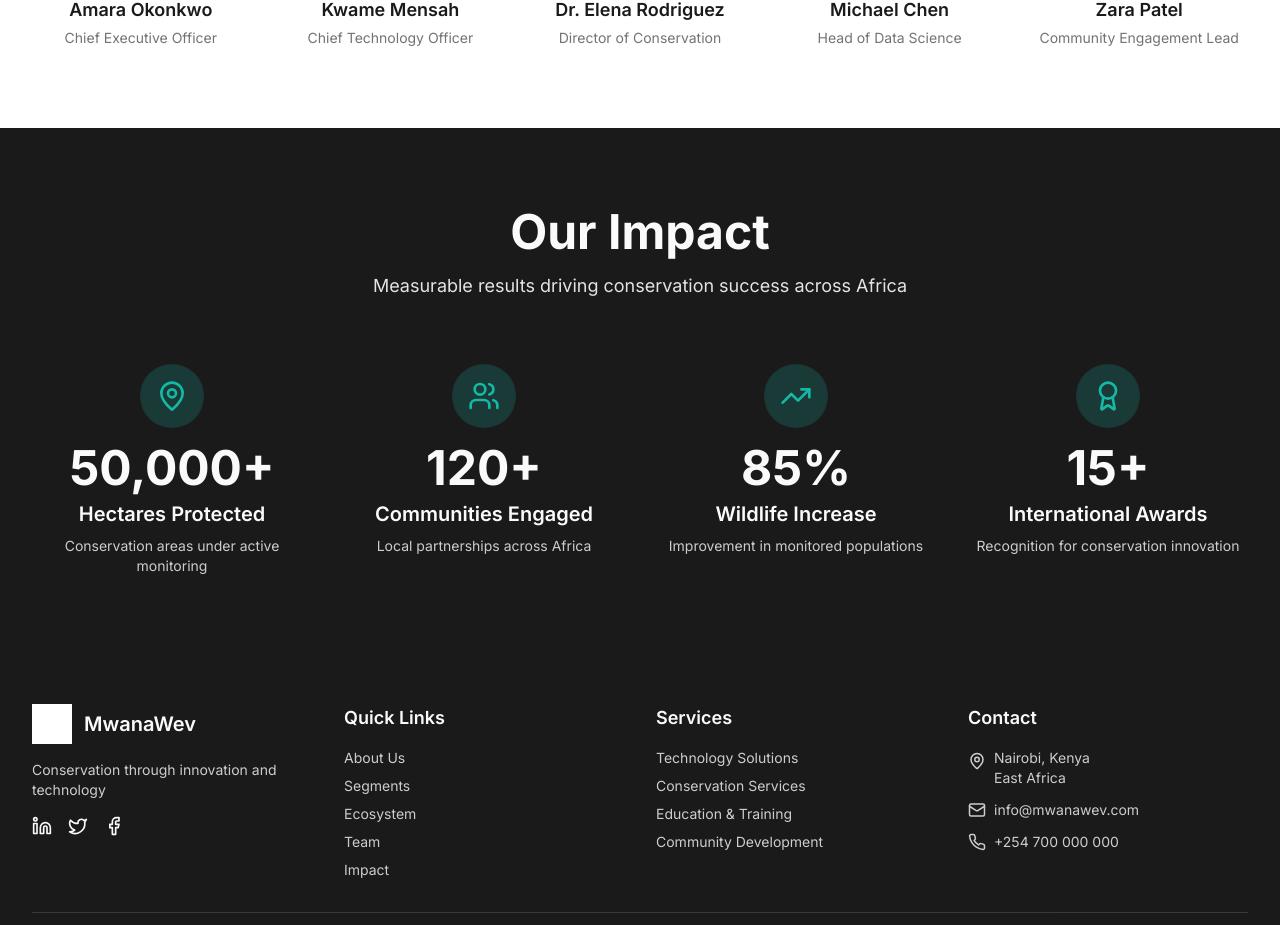
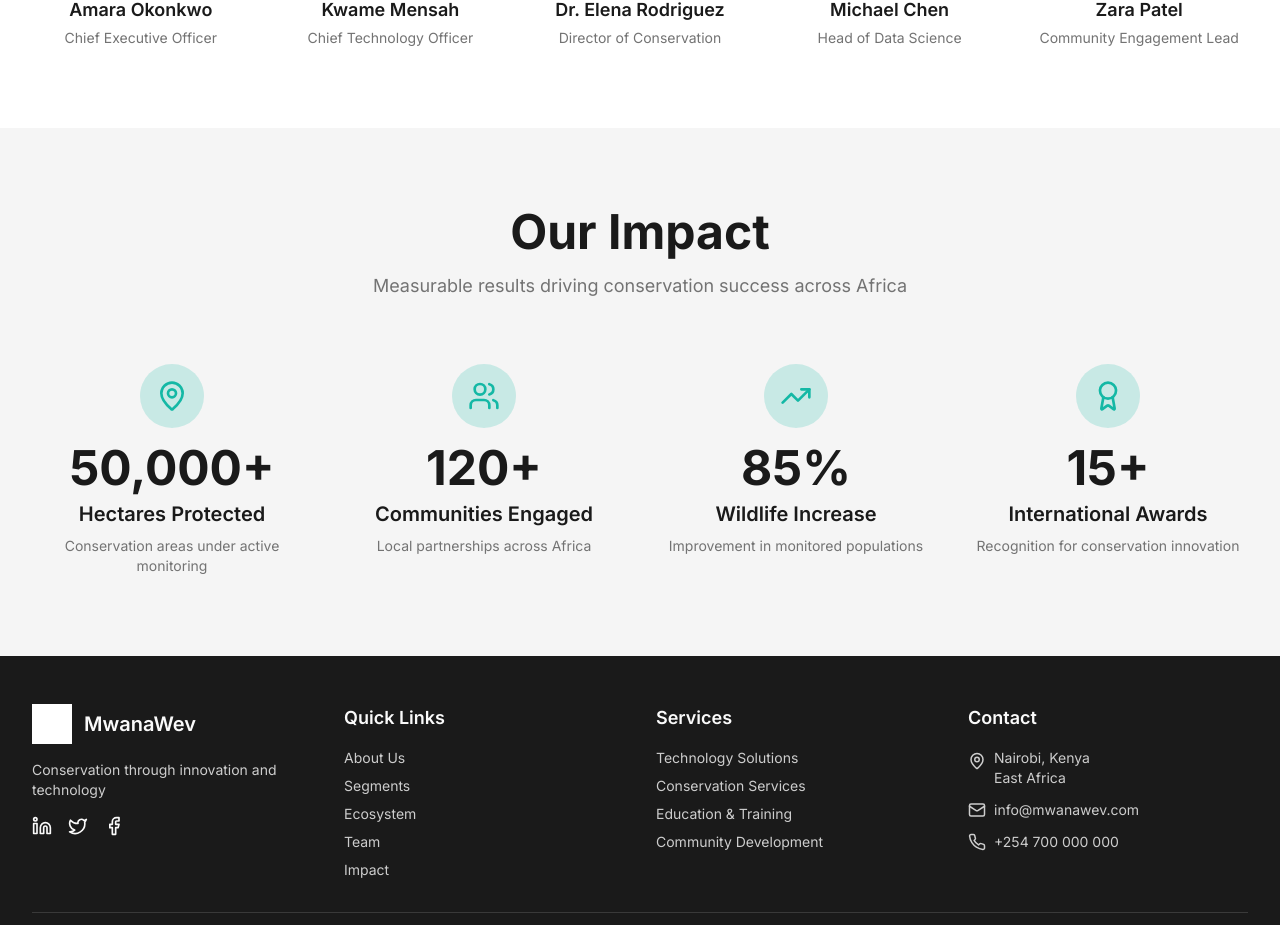
Before and after one commit to nashe01/mwanawev.website, a React (Vite) app: page / in a window 1280 px wide. Shown: the part 4692-5617 px from the top of the page. Built offline with nearby package versions, Linux system fonts and the light colour scheme; the HTML template or start-up script is replaced by a standard one.

Commit message:
Differentiate Impact and Footer sections
Change the background of the Impact section to a lighter color to visually distinguish it from the dark footer.

```diff
--- a/src/components/ImpactStats.tsx
+++ b/src/components/ImpactStats.tsx
@@ -29,13 +29,13 @@ const stats = [
 
 export const ImpactStats = () => {
   return (
-    <section id="impact" className="py-20 bg-primary text-primary-foreground">
+    <section id="impact" className="py-20 bg-secondary">
       <div className="container mx-auto px-4 sm:px-6 lg:px-8">
         <div className="text-center mb-16">
-          <h2 className="text-3xl sm:text-4xl md:text-5xl font-bold mb-4">
+          <h2 className="text-3xl sm:text-4xl md:text-5xl font-bold text-foreground mb-4">
             Our Impact
           </h2>
-          <p className="text-lg opacity-90 max-w-2xl mx-auto">
+          <p className="text-lg text-muted-foreground max-w-2xl mx-auto">
             Measurable results driving conservation success across Africa
           </p>
         </div>
@@ -49,13 +49,13 @@ export const ImpactStats = () => {
               <div className="inline-flex items-center justify-center w-16 h-16 bg-accent/20 rounded-full mb-4 group-hover:bg-accent/30 transition-colors">
                 <stat.icon className="h-8 w-8 text-accent" />
               </div>
-              <div className="text-4xl sm:text-5xl font-bold mb-2">
+              <div className="text-4xl sm:text-5xl font-bold text-foreground mb-2">
                 {stat.value}
               </div>
-              <div className="text-xl font-semibold mb-2">
+              <div className="text-xl font-semibold text-foreground mb-2">
                 {stat.label}
               </div>
-              <p className="text-sm opacity-80">
+              <p className="text-sm text-muted-foreground">
                 {stat.description}
               </p>
             </div>
```
